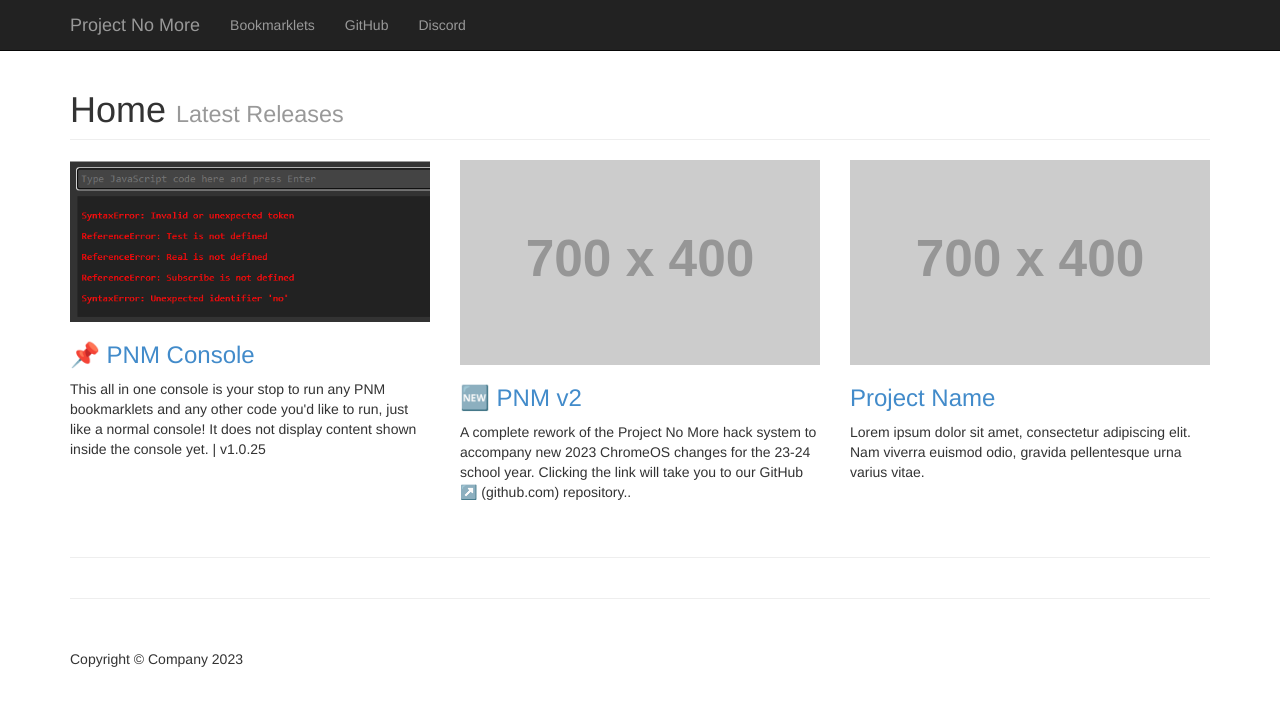
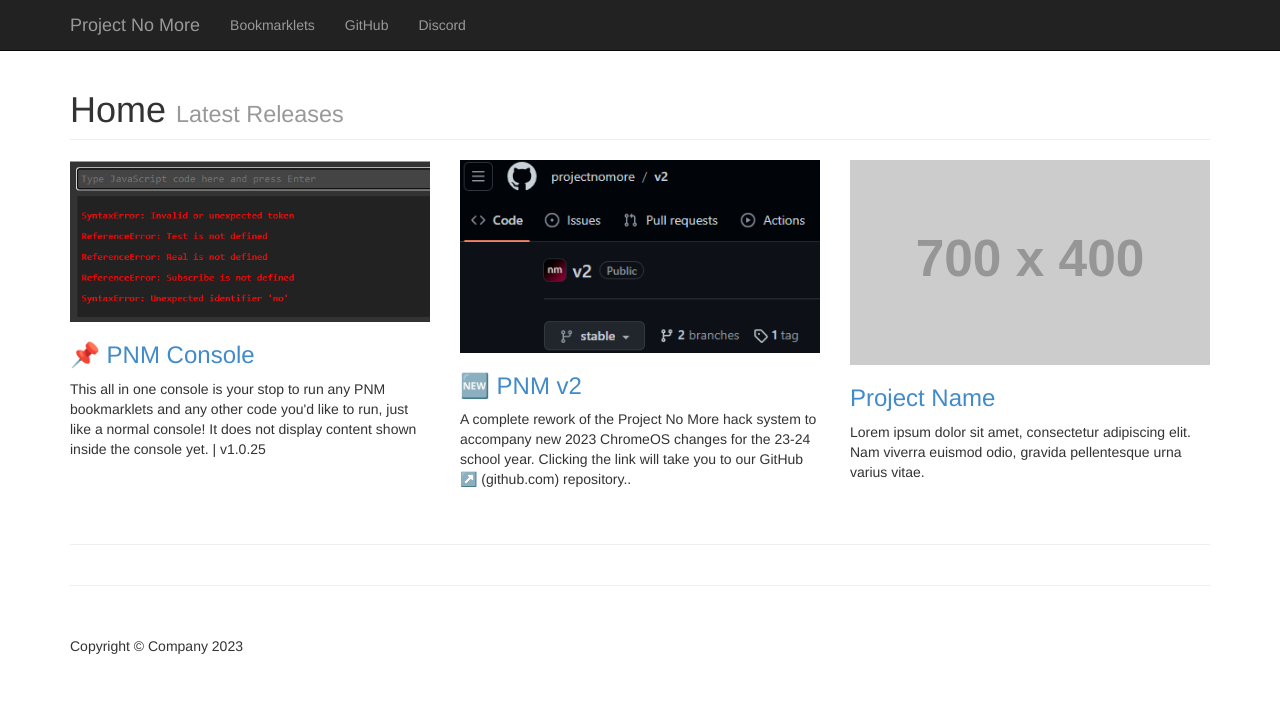
Before and after one commit to projectnomore/v2, a plain HTML site: page www/index.html in a window 1280 px wide. Drawn offline with Linux system fonts and the light colour scheme; placeholder pictures from the web are drawn by us.

Commit message:
Added image for PNM v2

```diff
--- a/www/index.html
+++ b/www/index.html
@@ -59,7 +59,7 @@
         </div>
 
         <div class="col-md-4 portfolio-item">
-          <a href="#project-link"><img class="img-responsive" src="http://placehold.it/700x400"></a>
+          <a href="#project-link"><img class="img-responsive" src="https://github.com/projectnomore/v2/blob/stable/cdn/pnm%20v2.png?raw=true"></a>
           <h3><a href="https://github.com/projectnomore/v2">🆕 PNM v2</a></h3>
           <p>A complete rework of the Project No More hack system to accompany new 2023 ChromeOS changes for the 23-24 school year. Clicking the link will take you to our GitHub ↗️ (github.com) repository..</p>
         </div>
```
